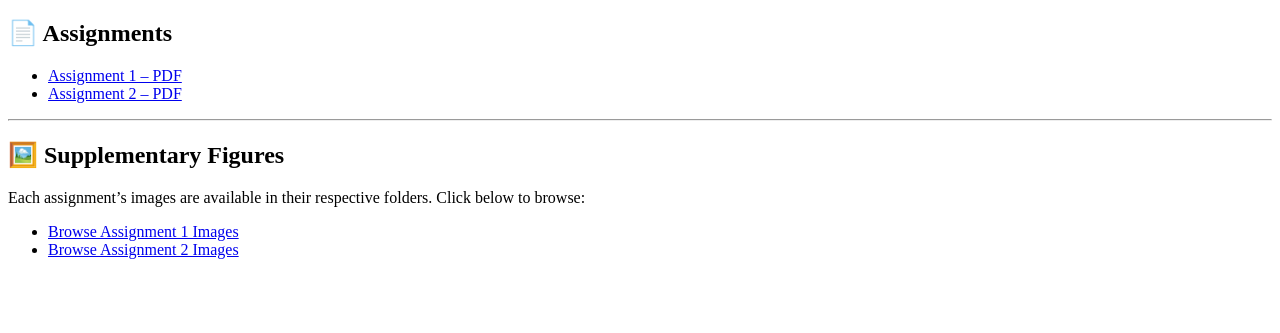
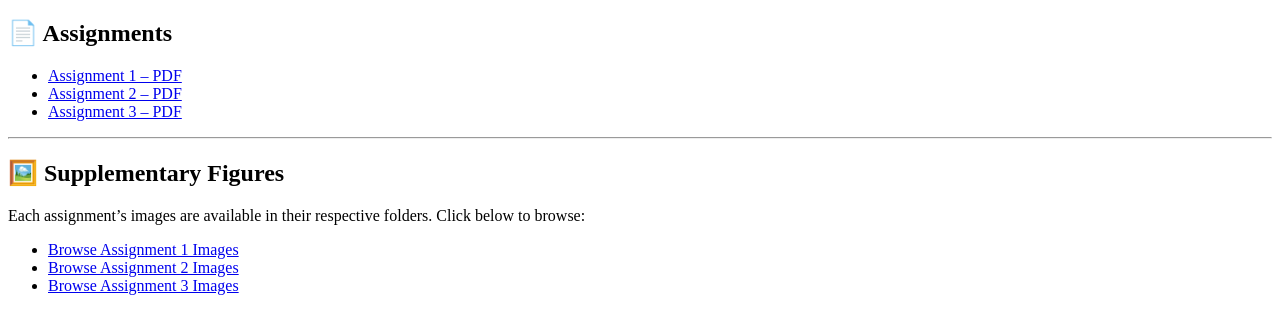
Before and after one commit to sigmundr6/sigmundr6.github.io, a plain HTML site: page index.html in a window 1280 px wide. Shown: the part 61-394 px from the top of the page. Drawn offline with Linux system fonts and the light colour scheme.

Commit message:
Assignment 3

```diff
--- a/index.html
+++ b/index.html
@@ -19,6 +19,11 @@
         Assignment 2 – PDF
       </a>
     </li>
+    <li>
+      <a href="CS184/Assignment_3/CS_184_Assignment_3.pdf" target="_blank">
+        Assignment 3 – PDF
+      </a>
+    </li>
   </ul>
 
   <hr>
@@ -36,6 +41,11 @@
         Browse Assignment 2 Images
       </a>
     </li>
+    <li>
+      <a href="CS184/Assignment_3/images/" target="_blank">
+        Browse Assignment 3 Images
+      </a>
+    </li>
   </ul>
 </body>
 </html>
```
Also changed, not shown: 1 other file.
